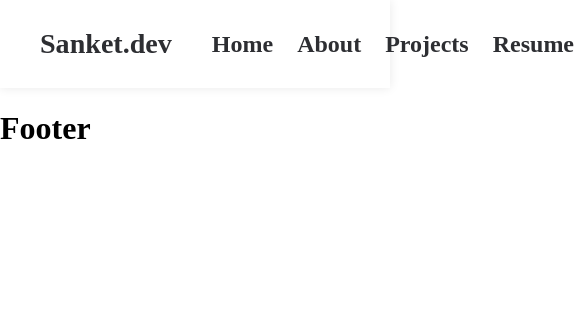
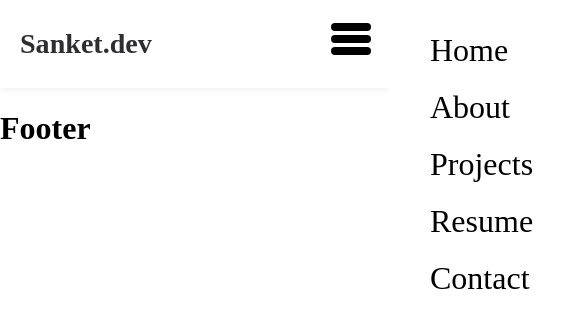
Before and after one commit to poseidonsanket/portfolio, a React (Vite) app: page / in a window 390 px wide. Shown: the top 328 px of the page, 585 px wide, since content can reach past the window. Built offline with nearby package versions, Linux system fonts and the light colour scheme.

Commit message:
Hamburger NavBar Added

```diff
--- a/src/components/Header.jsx
+++ b/src/components/Header.jsx
@@ -1,10 +1,29 @@
-import React from "react";
+import React, { useState } from "react";
 import "../css/Header.css";
 
 const Header = () => {
+  const [openMenu, setOpenMenu] = useState(null);
+
+  const toggleMenu = () => {
+    console.log(openMenu);
+    setOpenMenu((openMenu) => true);
+  };
+  const closeMenu = () => {
+    console.log(openMenu);
+    setOpenMenu((openMenu) => false);
+  };
+
   return (
-    <div className="header-layout">
+    <div>
+      <nav>
         <h3 className="logo">Sanket.dev</h3>
+        <div className="hamburger-menu" onClick={toggleMenu}>
+          <svg viewBox="0 0 100 80" width="40" height="40">
+            <rect width="100" height="20" rx="10"></rect>
+            <rect y="30" width="100" height="20" rx="10"></rect>
+            <rect y="60" width="100" height="20" rx="10"></rect>
+          </svg>
+        </div>
         <ul className="header-list">
           <li>Home</li>
           <li>About</li>
@@ -12,6 +31,36 @@ const Header = () => {
           <li>Resume</li>
           <li>Contact</li>
         </ul>
+      </nav>
+      <div
+        className={`off-screen-menu ${openMenu ? "open-menu" : "close-menu"}`}
+      >
+        <ul className="off-screen-list">
+          <li>Home</li>
+          <li>About</li>
+          <li>Projects</li>
+          <li>Resume</li>
+          <li>Contact</li>
+        </ul>
+        <span className="cross" onClick={closeMenu}>
+          <svg
+            className="cross"
+            xmlns="http://www.w3.org/2000/svg"
+            width="30"
+            height="30"
+            viewBox="0 0 24 24"
+            fill="none"
+            stroke="currentColor"
+            stroke-width="2"
+            stroke-linecap="round"
+            stroke-linejoin="round"
+            class="tabler-icon tabler-icon-x"
+          >
+            <path d="M18 6l-12 12"></path>
+            <path d="M6 6l12 12"></path>
+          </svg>
+        </span>
+      </div>
     </div>
   );
 };
--- a/src/css/Header.css
+++ b/src/css/Header.css
@@ -1,9 +1,10 @@
-body{
-    margin: 0;
-    padding: 0;
+body {
+  margin: 0;
+  padding: 0;
+  box-sizing: border-box;
 }
 
-.header-layout {
+nav {
   display: flex;
   align-items: center;
   justify-content: space-between;
@@ -21,19 +22,77 @@ body{
   font-weight: 600;
   padding-right: 40px;
   cursor: pointer;
+  margin: 6px;
 }
 
 * {
-    scrollbar-color: #8e8e8e #fff;
-    scrollbar-width: thin;
+  scrollbar-color: #8e8e8e #fff;
+  scrollbar-width: thin;
 }
 
 .logo {
   color: #2d2e32;
   cursor: pointer;
-  padding-left: 40px;
+  padding-left: 20px;
 }
 
 li:hover {
-    color: rgb(83, 83, 243);
+  color: rgb(83, 83, 243);
 }
+
+nav .hamburger-menu {
+  margin-top: -5px;
+  margin-right: 5%;
+  cursor: pointer;
+  display: none;
+}
+
+.off-screen-menu {
+  display: none;
+}
+
+.off-screen-list {
+  list-style: none;
+}
+
+
+@media (max-width: 800px) {
+  nav .header-list {
+    display: none;
+  }
+  .off-screen-menu {
+    background-color: #fff;
+    display: flex;
+    height: 100vh;
+    justify-content: space-between;
+    position: fixed;
+    top: 0;
+    transition: all 0.3s ease-in-out;
+    width: 100%;
+    z-index: 300;
+    font-size: 2rem;
+  }
+
+  .off-screen-menu ul {
+    display: flex;
+    flex-direction: column;
+    gap: 20px;
+  }
+
+  .cross {
+    margin-right: 20px;
+    margin-top: 15px;
+  }
+
+  .close-menu {
+    right: -100% !important;
+  }
+
+  .open-menu {
+    right: 0 !important;
+  }
+
+  nav .hamburger-menu {
+    display: block;
+  }
+}
```
Lines whose indentation alone changed are shown as unchanged.
